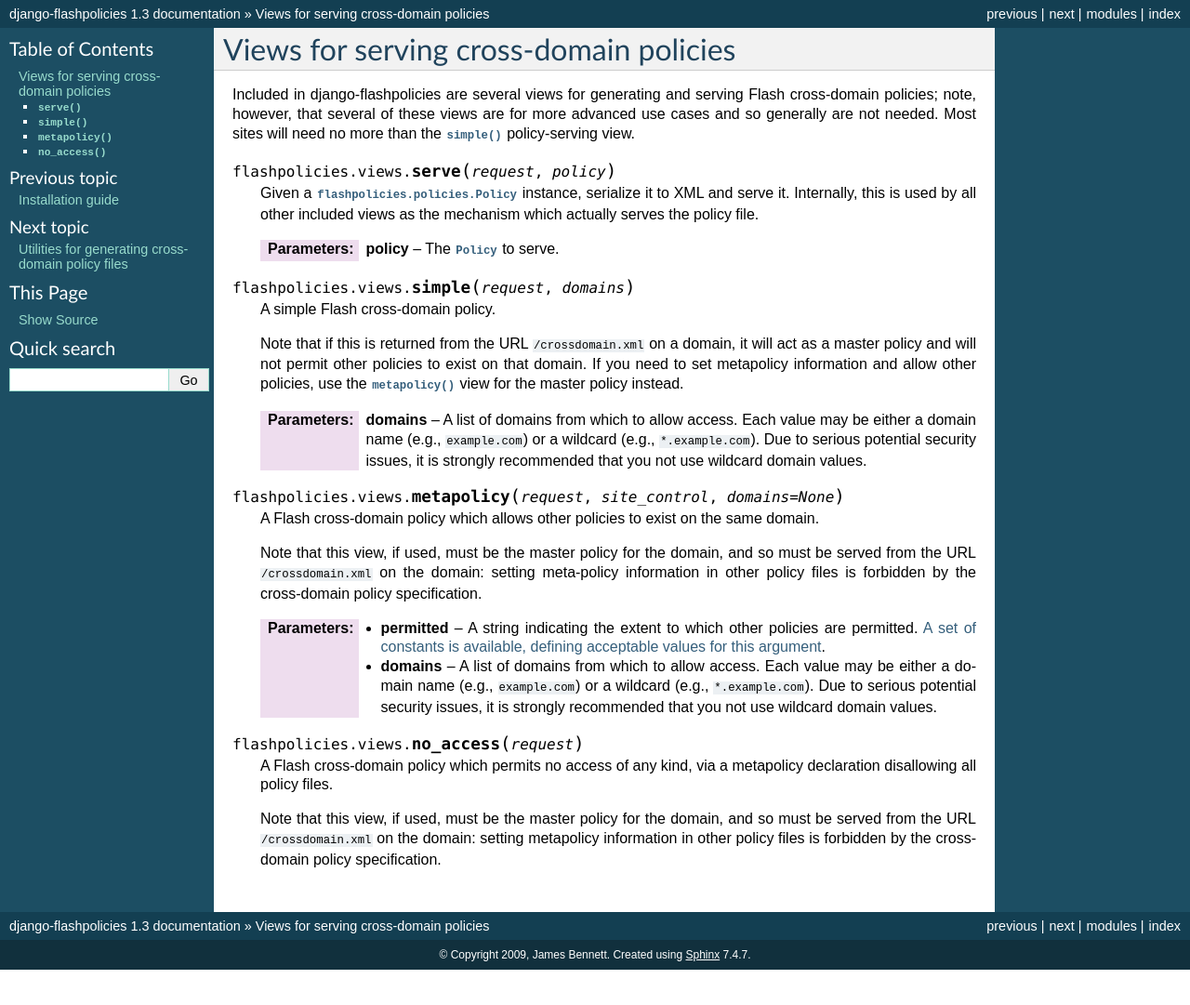
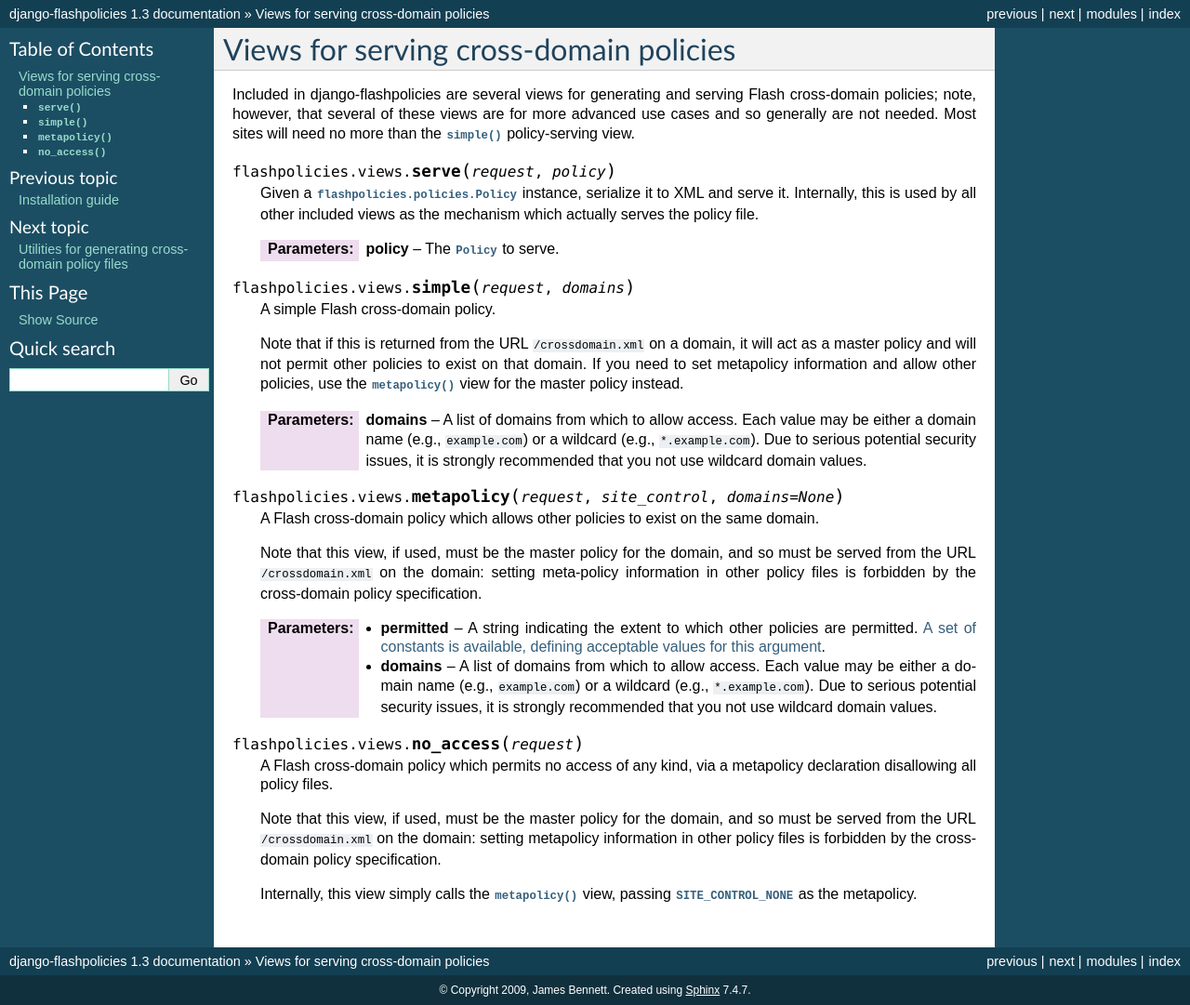
Before and after one commit to ubernostrum/django-flashpolicies, a Sphinx documentation site: the page built from docs/views.rst, in a window 1280 px wide. Shown: the whole page at 93% size. Built offline with Sphinx 7.4.7, drawn with Linux system fonts in a browser that asks for light colours; before the commit the page ends 1043 px from its top, so only the background shows below that.

Commit message:
And explain what goes on in the no_access view.

```diff
--- a/docs/views.rst
+++ b/docs/views.rst
@@ -66,3 +66,7 @@
    domain, and so must be served from the URL ``/crossdomain.xml`` on
    the domain: setting metapolicy information in other policy files is
    forbidden by the cross-domain policy specification.
+
+   Internally, this view simply calls the :func:`metapolicy` view,
+   passing :const:`~flashpolicies.policies.SITE_CONTROL_NONE` as the
+   metapolicy.
```
